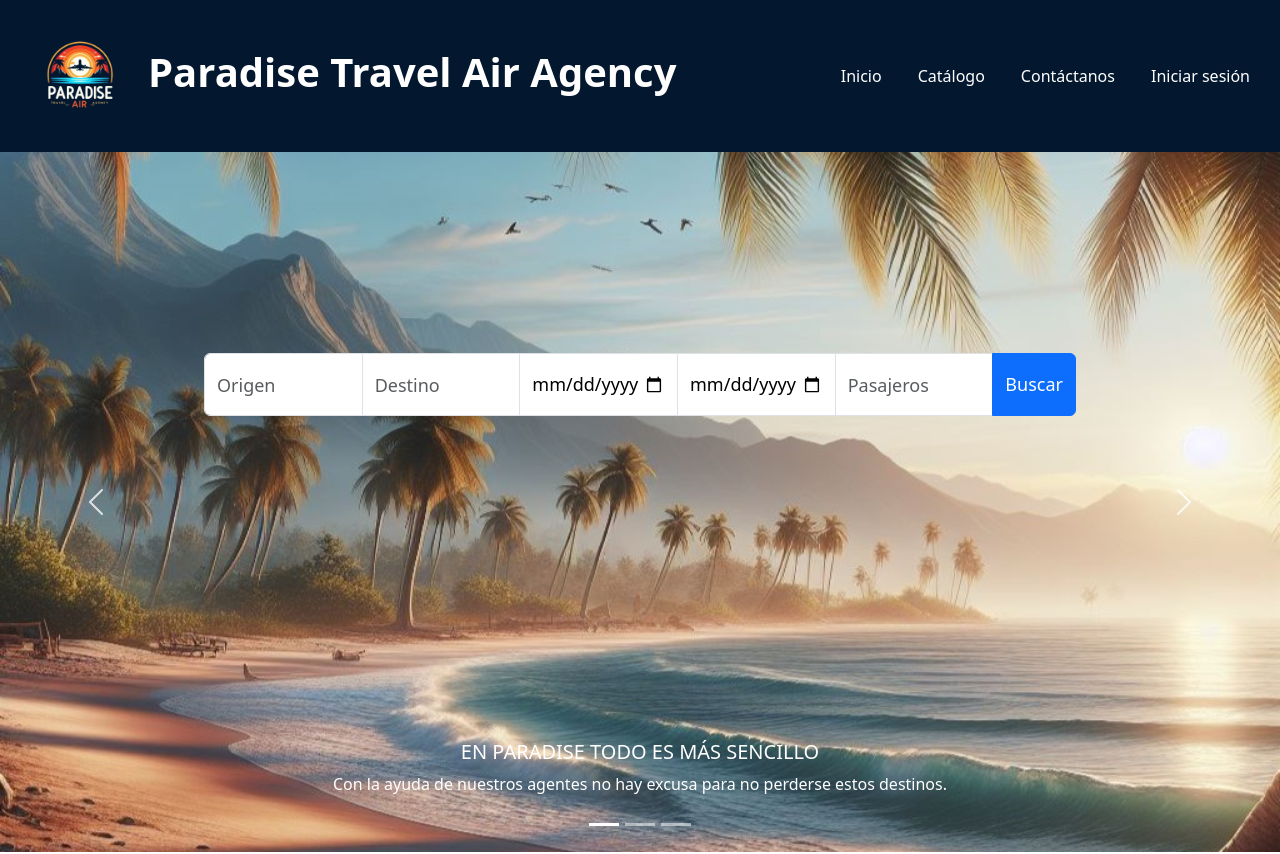
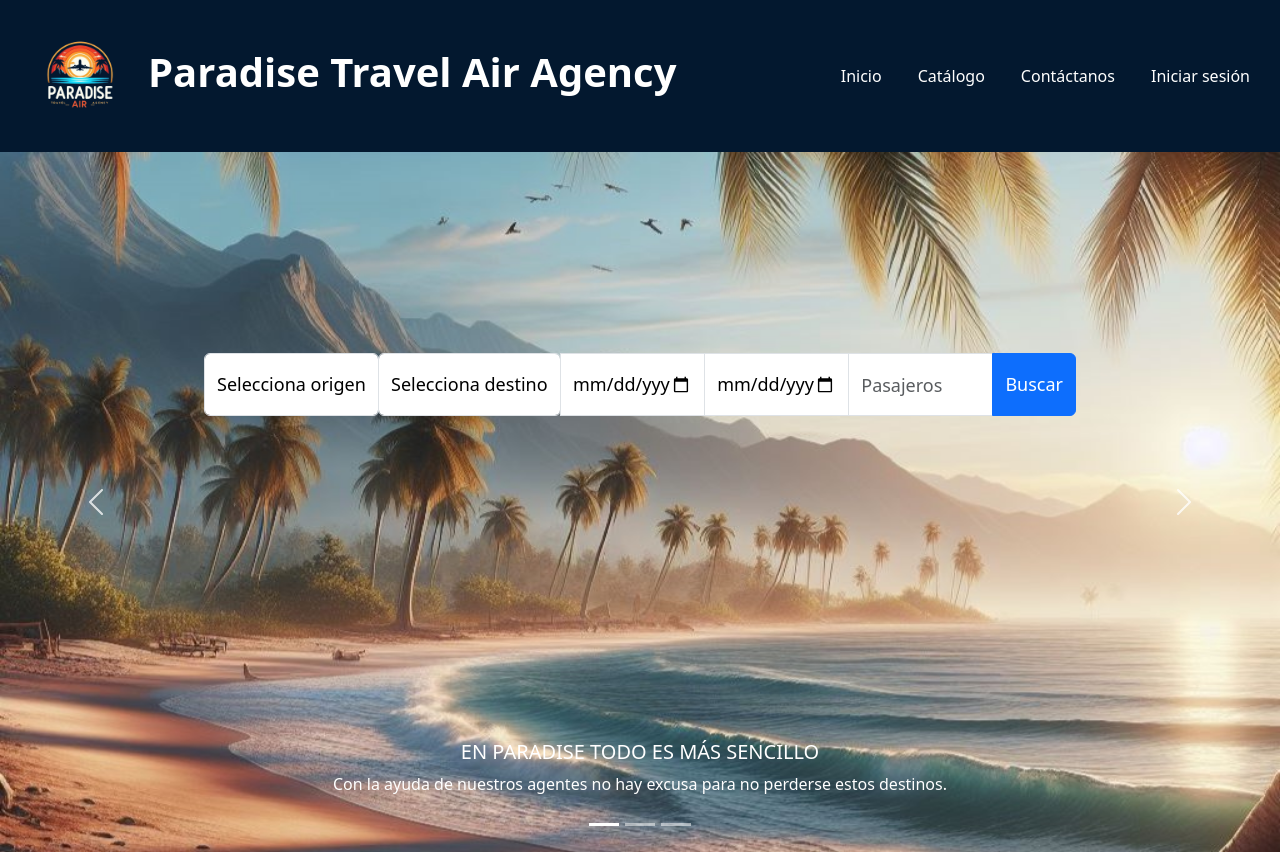
Before and after one commit to nicolascastellanosmena/Agencia-De-Viaje, an Angular app in the folder AgenciaViaje/: page / in a window 1280 px wide. Shown: the top 854 px of the page. Built offline with nearby package versions, Linux system fonts and the light colour scheme.

Commit message:
Se añadio desplegables a los input de origen y destino, se le puse el mismo css que los demas

```diff
--- a/AgenciaViaje/src/app/page/home/home.component.css
+++ b/AgenciaViaje/src/app/page/home/home.component.css
@@ -10,7 +10,7 @@ main{
     position: absolute;
     bottom: 420px;
 }
-.input-group input, .input-group button{
+.input-group input, .input-group button,#desplegable1,#desplegable2{
     height: 3.5em;
     font-size: large;
 }
--- a/AgenciaViaje/src/app/page/home/home.component.html
+++ b/AgenciaViaje/src/app/page/home/home.component.html
@@ -5,12 +5,30 @@
                 <div class="row justify-content-center" id="div_buscador">
                     <div class="col">
                         <div class="input-group" id="buscador">
-                            <input type="text" aria-label="Origen" class="form-control" placeholder="Origen">
-                            <input type="text" aria-label="Destino" class="form-control" placeholder="Destino" [(ngModel)]="selectedDestino">
+                                <div>
+                                  <select aria-label="Origen" class="form-control" [(ngModel)]="selectedOrigen" (change)="cambiarOrigen(selectedOrigen)" id="desplegable1">
+                                    <option value="">Selecciona origen</option>
+                                    @for (origen of bDestinos.continentes; track origen) {
+                                        @for(destino of origen.destinos; track destino){
+                                            <option [value]="origen.nombre">{{ destino.nombre }}</option>
+                                        }
+                                    }
+                                  </select>
+                                </div>
+                                <div>
+                                  <select aria-label="Destino" class="form-control" [(ngModel)]="selectedDestino" id="desplegable2">
+                                    <option value="">Selecciona destino</option>
+                                    @for (origen of bDestinos.continentes; track origen) {
+                                        @for (destino of origen.destinos; track destino) {
+                                            <option  [value]="destino.nombre">{{ destino.nombre }}</option>
+                                        }
+                                    }
+                                  </select>
+                                </div>
                             <input type="date" aria-label="Destino" class="form-control" placeholder="Fecha ida">
                             <input type="date" aria-label="Destino" class="form-control" placeholder="Fecha Vuelta">
                             <input type="number" aria-label="Destino" class="form-control" placeholder="Pasajeros">
-                            <button class="btn btn-primary" type="button" id="button-addon2" (click)="buscarDestino()">Buscar</button>
+                            <button class="btn btn-primary" type="button" id="button-addon2" (click)="navegarADestino()">Buscar</button>
                         </div>
                     </div>
                 </div>
--- a/AgenciaViaje/src/app/page/home/home.component.ts
+++ b/AgenciaViaje/src/app/page/home/home.component.ts
@@ -1,7 +1,7 @@
 import { Component, ElementRef, ViewChild } from '@angular/core';
 import { FooterComponent } from '../../component/footer/footer.component';
 import { ActivatedRoute, Router, RouterLink } from '@angular/router';
-import { Destinos } from '../../common/destinos';
+import { Destino, Destinos } from '../../common/destinos';
 import { DestinosService } from '../../services/destinos.service';
 import { CurrencyPipe, SlicePipe } from '@angular/common';
 import { FormsModule } from '@angular/forms';
@@ -14,9 +14,11 @@ import { FormsModule } from '@angular/forms';
 })
 export class HomeComponent {
   @ViewChild('destinoInput') destinoInput!: ElementRef;
+
   bDestinos: Destinos = { continentes: [] };
-  isSelectShown: boolean = false;
+  destinosActuales: Destino[] = [];
   selectedDestino: string = '';
+  selectedOrigen: string = '';
 
   constructor(private servicio: DestinosService, private router: Router, private activaRouter: ActivatedRoute) { }
 
@@ -26,8 +28,8 @@ export class HomeComponent {
 
   load() {
     this.servicio.getDestinos().subscribe({
-      next: (destino) => {
-        this.bDestinos = destino;
+      next: (destinos) => {
+        this.bDestinos = destinos;
       },
       error: (error) => {
         console.error('Error al cargar los destinos:', error);
@@ -38,38 +40,50 @@ export class HomeComponent {
     });
   }
 
-  desplegarDestino() {
-    const destinoInput = this.destinoInput.nativeElement;
-    if (destinoInput) {
-      const options = this.bDestinos.continentes.flatMap(cont => cont.destinos.map(dest => `<option value="${dest.nombre}">${dest.nombre}</option>`)).join('');
-      destinoInput.outerHTML = `<select aria-label="Destino" class="form-control" onclick="this.isSelectShown = true; revertirDestino()">
-                                  <option value="">Selecciona destino</option>
-                                  ${options}
-                                </select>`;
-      this.isSelectShown = true;
+  cambiarOrigen(origen: string | undefined) {
+    if (origen) {
+      this.selectedOrigen = origen;
+      this.actualizarDestinos();
+    } else {
+      console.log('Origen no encontrado')
     }
   }
 
-  buscarDestino() {
-    if (this.selectedDestino) {
-      this.servicio.buscarContinentePorDestino(this.selectedDestino).subscribe(continente => {
-        if (continente) {
-          this.cambiarDestino(continente, this.selectedDestino);
+  actualizarDestinos() {
+    if (this.selectedOrigen) {
+      const continente = this.bDestinos.continentes.find(cont => cont.nombre === this.selectedOrigen);
+      if (continente) {
+        this.destinosActuales = continente.destinos;
+      } else {
+        this.destinosActuales = [];
+      }
+    } else {
+      this.destinosActuales = [];
+    }
+  }
+
+  cambiarDestino(destino: string) {
+    if (this.selectedOrigen && destino) {
+      const continente = this.bDestinos.continentes.find(cont => cont.nombre === this.selectedOrigen);
+      if (continente) {
+        const destinoSeleccionado = continente.destinos.find(dest => dest.nombre === destino);
+        if (destinoSeleccionado) {
+          this.router.navigate([`/catalogo/${this.selectedOrigen}/${destino}`]);
         } else {
           console.error('El destino seleccionado no se encontró.');
         }
-      });
+      } else {
+        console.error('El continente del origen seleccionado no se encontró.');
+      }
     } else {
-      console.error('No se ha seleccionado ningún destino.');
+      console.error('No se ha seleccionado origen o destino.');
     }
   }
-
-  capturarDestino(event: any) {
-    this.selectedDestino = event.target.value;
+  navegarADestino() {
+    if (this.selectedOrigen && this.selectedDestino) {
+      this.router.navigate([`/catalogo/${this.selectedOrigen}/${this.selectedDestino}`]);
+    } else {
+      console.error('No se ha seleccionado origen o destino.');
+    }
   }
-
-  cambiarDestino(continente: string, destino: string) {
-    this.router.navigate([`/catalogo/${continente}/${destino}`]);
-  }
-
 }
```
